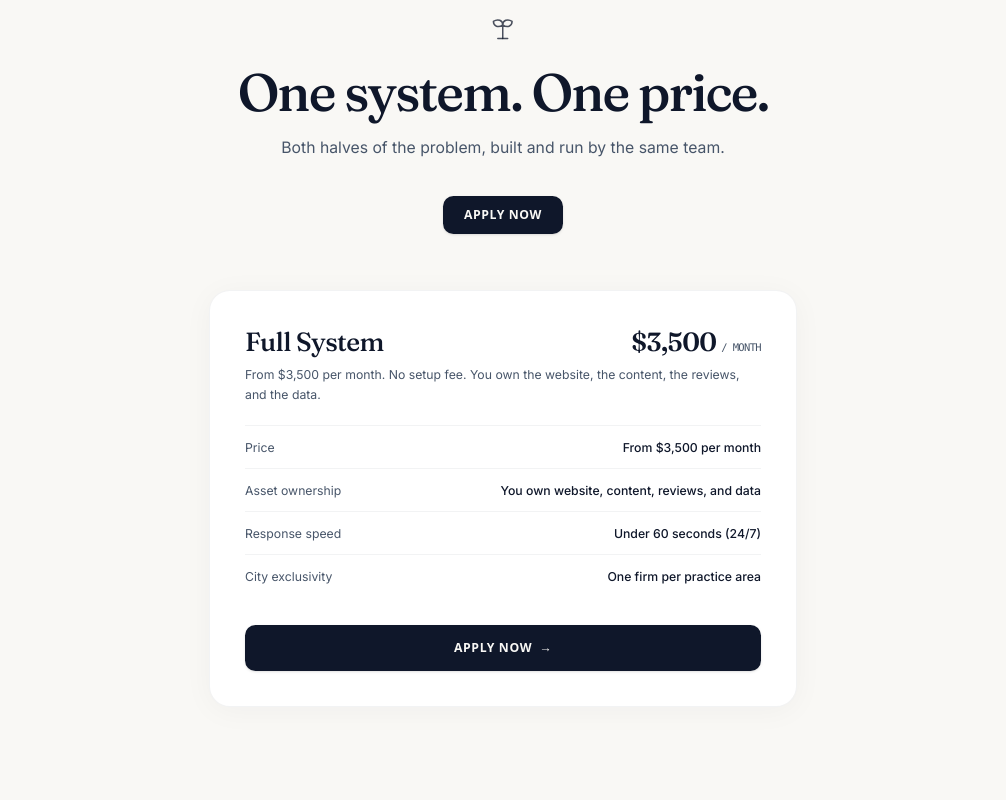
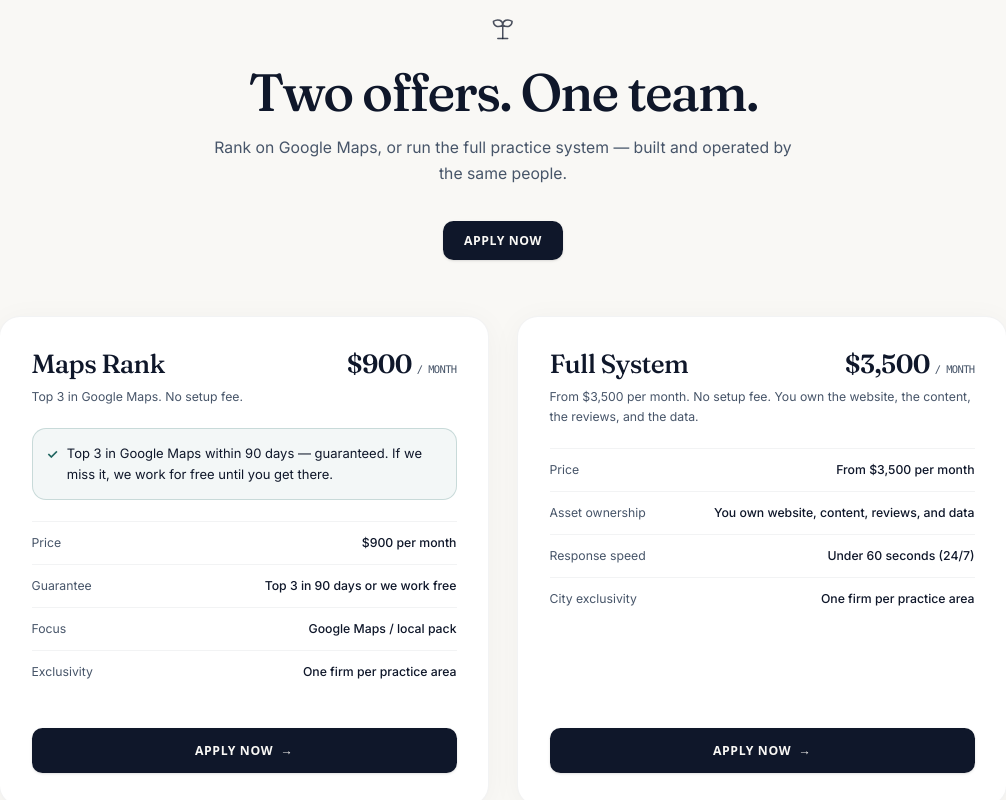
Before and after one commit to spectredad/Regicore, a Next.js app: page / in a window 1280 px wide. Shown: the part 4700-5500 px from the top of the page, without its empty margins (137-1143 px from the left). Built offline with nearby package versions, Linux system fonts and the light colour scheme.

Commit message:
Update Pricing section with two side-by-side offers (Maps Rank and Full System)

```diff
--- a/components/Pricing.tsx
+++ b/components/Pricing.tsx
@@ -16,7 +16,7 @@ export default function Pricing() {
 
   return (
     <section id="pricing" className="bg-paper px-5 py-20 sm:py-28 lg:py-36 text-ink border-t border-line-low" ref={sectionRef}>
-      <div className="mx-auto max-w-4xl">
+      <div className="mx-auto max-w-6xl">
 
         {/* Minimal Anthropic-style top sprout icon */}
         <div className="reveal flex justify-center mb-6">
@@ -29,18 +29,18 @@ export default function Pricing() {
         {/* Section Headline */}
         <div className="reveal text-center mb-4">
           <h2 className="font-display text-4xl sm:text-5xl lg:text-6xl font-medium tracking-[-0.035em] text-ink leading-[1.08]">
-            One system. One price.
+            Two offers. One team.
           </h2>
         </div>
 
         {/* Intro line */}
-        <div className="reveal text-center mb-8 sm:mb-10 max-w-xl mx-auto">
+        <div className="reveal text-center mb-8 sm:mb-10 max-w-2xl mx-auto">
           <p className="text-base sm:text-lg text-muted leading-relaxed">
-            Both halves of the problem, built and run by the same team.
+            Rank on Google Maps, or run the full practice system — built and operated by the same people.
           </p>
         </div>
 
-        {/* Top Centered Action Buttons (Anthropic style) */}
+        {/* Top Centered Action Button */}
         <div className="reveal flex items-center justify-center gap-3 mb-12 sm:mb-16">
           <a
             href="https://regicore.com/start"
@@ -50,18 +50,84 @@ export default function Pricing() {
           </a>
         </div>
 
-        {/* Main Pricing Card (Anthropic Claude Card Style) */}
-        <div className="reveal mx-auto max-w-2xl">
-          <div className="rounded-3xl border border-line-low bg-surface-elevated p-8 sm:p-10 shadow-[0_4px_30px_rgba(15,23,42,0.04)]">
+        {/* Two Side-by-Side Pricing Cards */}
+        <div className="reveal grid grid-cols-1 md:grid-cols-2 gap-6 lg:gap-8 items-stretch">
 
-            {/* Card Header & Price line */}
+          {/* LEFT CARD — Maps Rank */}
+          <div className="rounded-3xl border border-line-low bg-surface-elevated p-8 sm:p-9 shadow-[0_4px_30px_rgba(15,23,42,0.04)] flex flex-col justify-between h-full">
+            <div>
+              {/* Header & Price */}
+              <div className="mb-6">
+                <div className="flex items-center justify-between mb-2">
+                  <h3 className="font-display text-2xl sm:text-3xl font-medium tracking-tight text-ink">
+                    Maps Rank
+                  </h3>
+                  <span className="font-display text-2xl sm:text-3xl font-semibold tracking-tight text-ink">
+                    $900 <span className="text-xs font-mono text-muted uppercase font-normal">/ MONTH</span>
+                  </span>
+                </div>
+                <p className="text-sm leading-relaxed text-muted">
+                  Top 3 in Google Maps. No setup fee.
+                </p>
+              </div>
+
+              {/* Highlighted Guarantee */}
+              <div className="mb-6 rounded-2xl border border-teal/20 bg-teal/5 p-4 text-xs sm:text-[13px] text-ink leading-relaxed">
+                <div className="flex items-start gap-2.5">
+                  <span className="text-teal font-bold shrink-0 mt-0.5">✓</span>
+                  <span>
+                    Top 3 in Google Maps within 90 days — guaranteed. If we miss it, we work for free until you get there.
+                  </span>
+                </div>
+              </div>
+
+              {/* Spec Table Rows */}
+              <div className="border-t border-line-low divide-y divide-line-low text-sm">
+                <div className="py-3.5 flex items-center justify-between">
+                  <span className="text-muted">Price</span>
+                  <span className="font-medium text-ink">$900 per month</span>
+                </div>
+
+                <div className="py-3.5 flex items-center justify-between">
+                  <span className="text-muted">Guarantee</span>
+                  <span className="font-medium text-ink text-right">Top 3 in 90 days or we work free</span>
+                </div>
+
+                <div className="py-3.5 flex items-center justify-between">
+                  <span className="text-muted">Focus</span>
+                  <span className="font-medium text-ink">Google Maps / local pack</span>
+                </div>
+
+                <div className="py-3.5 flex items-center justify-between">
+                  <span className="text-muted">Exclusivity</span>
+                  <span className="font-medium text-ink">One firm per practice area</span>
+                </div>
+              </div>
+            </div>
+
+            {/* Bottom Action */}
+            <div className="mt-8 pt-2">
+              <a
+                href="https://regicore.com/start"
+                className="flex items-center justify-center gap-2 w-full rounded-xl bg-ink text-paper font-sans text-sm font-semibold uppercase tracking-wider py-4 px-6 shadow hover:bg-teal transition-colors duration-200 text-center"
+              >
+                <span>APPLY NOW</span>
+                <span aria-hidden="true">→</span>
+              </a>
+            </div>
+          </div>
+
+          {/* RIGHT CARD — Full System */}
+          <div className="rounded-3xl border border-line-low bg-surface-elevated p-8 sm:p-9 shadow-[0_4px_30px_rgba(15,23,42,0.04)] flex flex-col justify-between h-full">
+            <div>
+              {/* Header & Price */}
               <div className="mb-6">
                 <div className="flex items-center justify-between mb-2">
                   <h3 className="font-display text-2xl sm:text-3xl font-medium tracking-tight text-ink">
                     Full System
                   </h3>
                   <span className="font-display text-2xl sm:text-3xl font-semibold tracking-tight text-ink">
-                  $3,500 <span className="text-xs font-mono text-muted uppercase font-normal">/ month</span>
+                    $3,500 <span className="text-xs font-mono text-muted uppercase font-normal">/ MONTH</span>
                   </span>
                 </div>
                 <p className="text-sm leading-relaxed text-muted">
@@ -69,7 +135,7 @@ export default function Pricing() {
                 </p>
               </div>
 
-            {/* Spec Table Rows (Anthropic layout: label on left, value on right) */}
+              {/* Spec Table Rows */}
               <div className="border-t border-line-low divide-y divide-line-low text-sm">
                 <div className="py-3.5 flex items-center justify-between">
                   <span className="text-muted">Price</span>
@@ -91,11 +157,10 @@ export default function Pricing() {
                   <span className="font-medium text-ink">One firm per practice area</span>
                 </div>
               </div>
+            </div>
 
-
-
-            {/* Bottom Actions */}
-            <div className="mt-8">
+            {/* Bottom Action */}
+            <div className="mt-8 pt-2">
               <a
                 href="https://regicore.com/start"
                 className="flex items-center justify-center gap-2 w-full rounded-xl bg-ink text-paper font-sans text-sm font-semibold uppercase tracking-wider py-4 px-6 shadow hover:bg-teal transition-colors duration-200 text-center"
@@ -104,8 +169,8 @@ export default function Pricing() {
                 <span aria-hidden="true">→</span>
               </a>
             </div>
+          </div>
 
-          </div>
         </div>
 
       </div>
```
Lines whose indentation alone changed are shown as unchanged.
